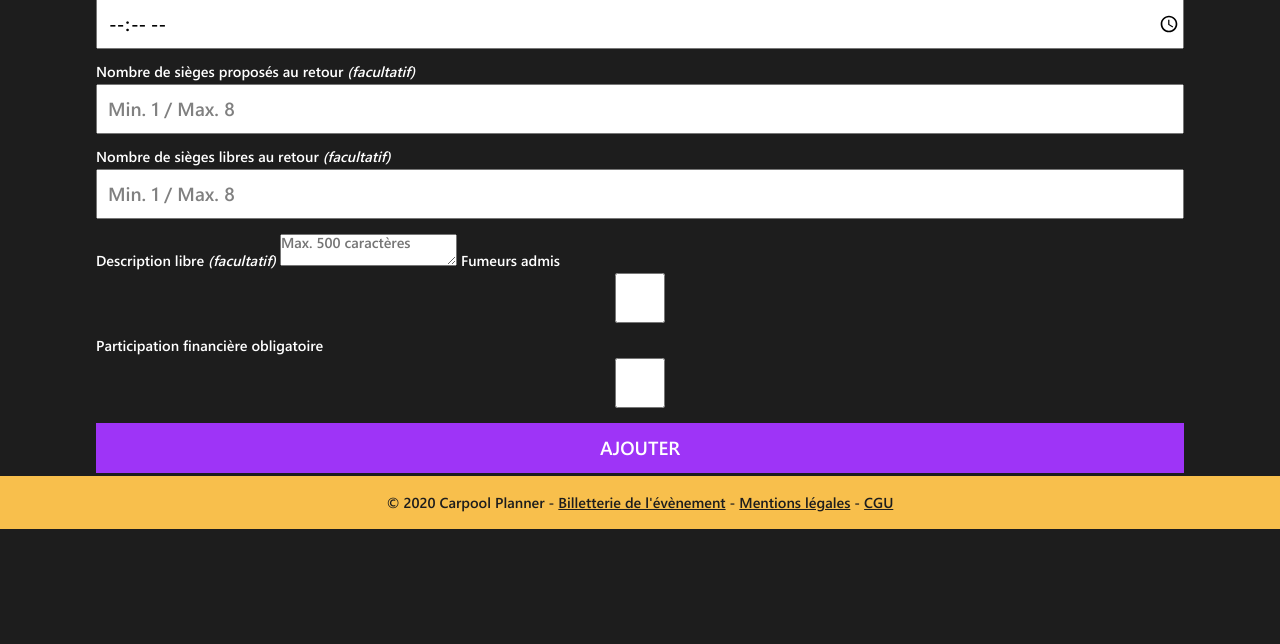
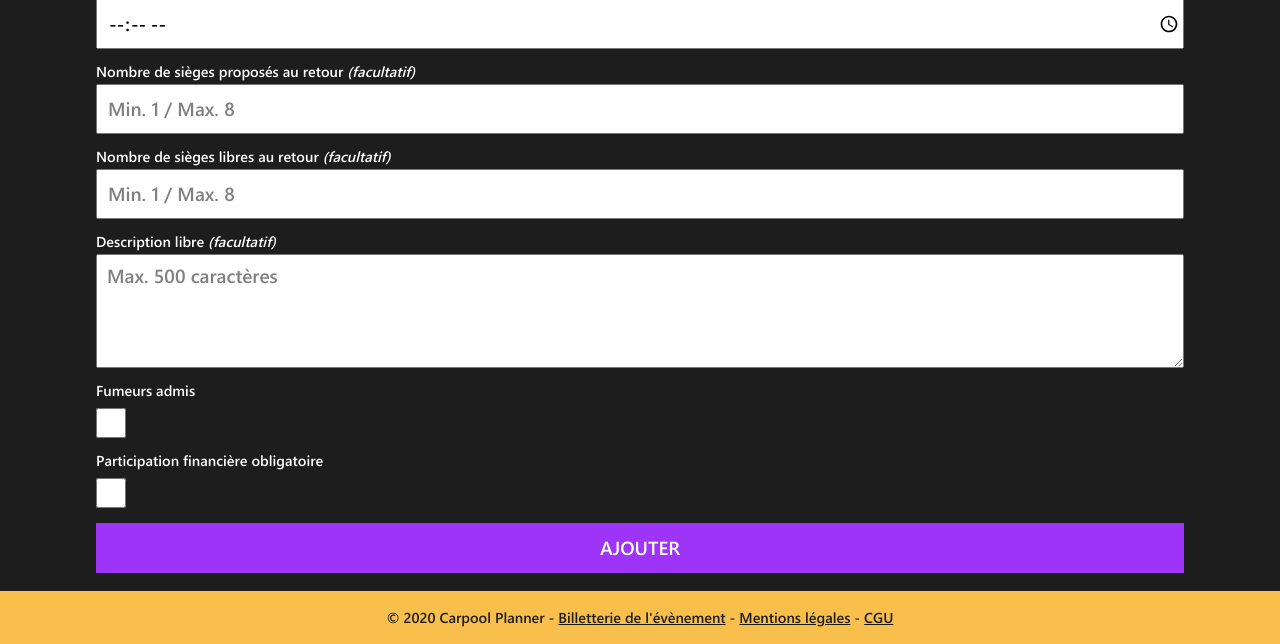
Before and after one commit to LilianLem/carpool-planner, a PHP site: page /carpoolplanner/view/ProposalAdd.php in a window 1280 px wide. Shown: the part 840-1484 px from the top of the page. Before the commit the page ends 1369 px from the top, so only its background shows below. Run offline with PHP 8.4, Linux system fonts and the light colour scheme.

Commit message:
CSS : stylisation des nouveaux champs

```diff
--- a/static/css/style.css
+++ b/static/css/style.css
@@ -530,7 +530,7 @@ input.rounded-square-button
 	margin-bottom: 5px;
 }
 
-.basic-form input
+.basic-form input, .basic-form textarea
 {
 	display: block;
 	margin: 5px auto 15px;
@@ -545,7 +545,7 @@ input.rounded-square-button
 	-webkit-transition: all .35s ease-in-out;
 }
 
-.basic-form input:hover:not(:last-child)
+.basic-form input:hover:not(:last-child), .basic-form textarea:hover
 {
 	-webkit-transform: scale(1.02);
 	-webkit-transition: all .35s ease-in-out;
@@ -571,84 +571,33 @@ input.rounded-square-button
 	/*background-color: A définir;*/
 }
 
-.basic-form input::-webkit-input-placeholder
+.basic-form input.button:last-child
+{
+	margin-bottom: 15px;
+}
+
+.basic-form input::-webkit-input-placeholder, .basic-form textarea::-webkit-input-placeholder
 {
 	font-size: 1.25rem;
 	color: gray;
 }
 
-/* Formulaire - Checkbox switch - https://codepen.io/sohibovaziz/pen/dyoYYNq */
-
-.basic-form .switch {
-	position: relative;
-	display: inline-block;
-	width: 60px;
-	height: 34px;
-	margin-left: 10px;
+.basic-form textarea {
+	height: 6em;
+	padding: 10px;
+	line-height: 1.5rem;
+	resize: vertical;
 }
 
-.basic-form .switch, .basic-form .switch-label
+.basic-form input[type="checkbox"]
 {
-	vertical-align: middle;
-}
-
-/*.basic-form .switch input {
-	opacity: 0;
-	width: 0;
-	height: 0;
-}*/
-
-.basic-form .switch input /*.slider*/ {
-	position: absolute;
-	cursor: pointer;
-	top: 0;
-	left: 0;
-	right: 0;
-	bottom: 0;
-	background-color: #ccc;
-	-webkit-transition: .4s;
-	transition: .4s;
-	-webkit-appearance: none;
-}
-
-.basic-form .switch input:before /*.slider:before*/ {
-	position: absolute;
-	content: "";
-	height: 26px;
-	width: 26px;
-	left: 4px;
-	bottom: 4px;
-	background-color: white;
-	-webkit-transition: .4s;
-	transition: .4s;
-}
-
-.basic-form .switch input:checked /*+ .slider*/ {
-	background-color: #2196F3;
-}
-
-.basic-form .switch input:focus /*+ .slider*/ {
-	box-shadow: 0 0 1px #2196F3;
-}
-
-.basic-form .switch input:before:checked /*input:checked + .slider:before*/ {
-	-webkit-transform: translateX(26px);
-	-ms-transform: translateX(26px);
-	transform: translateX(26px);
-}
-
-/* Rounded sliders */
-.basic-form .switch input /*.slider.round*/ {
-	border-radius: 34px;
-}
-
-.basic-form .switch input /*.slider.round:before*/ {
-	border-radius: 50%;
+	width: 30px;
+	margin: 0 0 5px;
 }
 
 /* Media query mobile à venir V */
 
-.button, .basic-form input
+.button, .basic-form input, .basic-form textarea
 {
 	width: 100% /*!important*/;
 }
```
